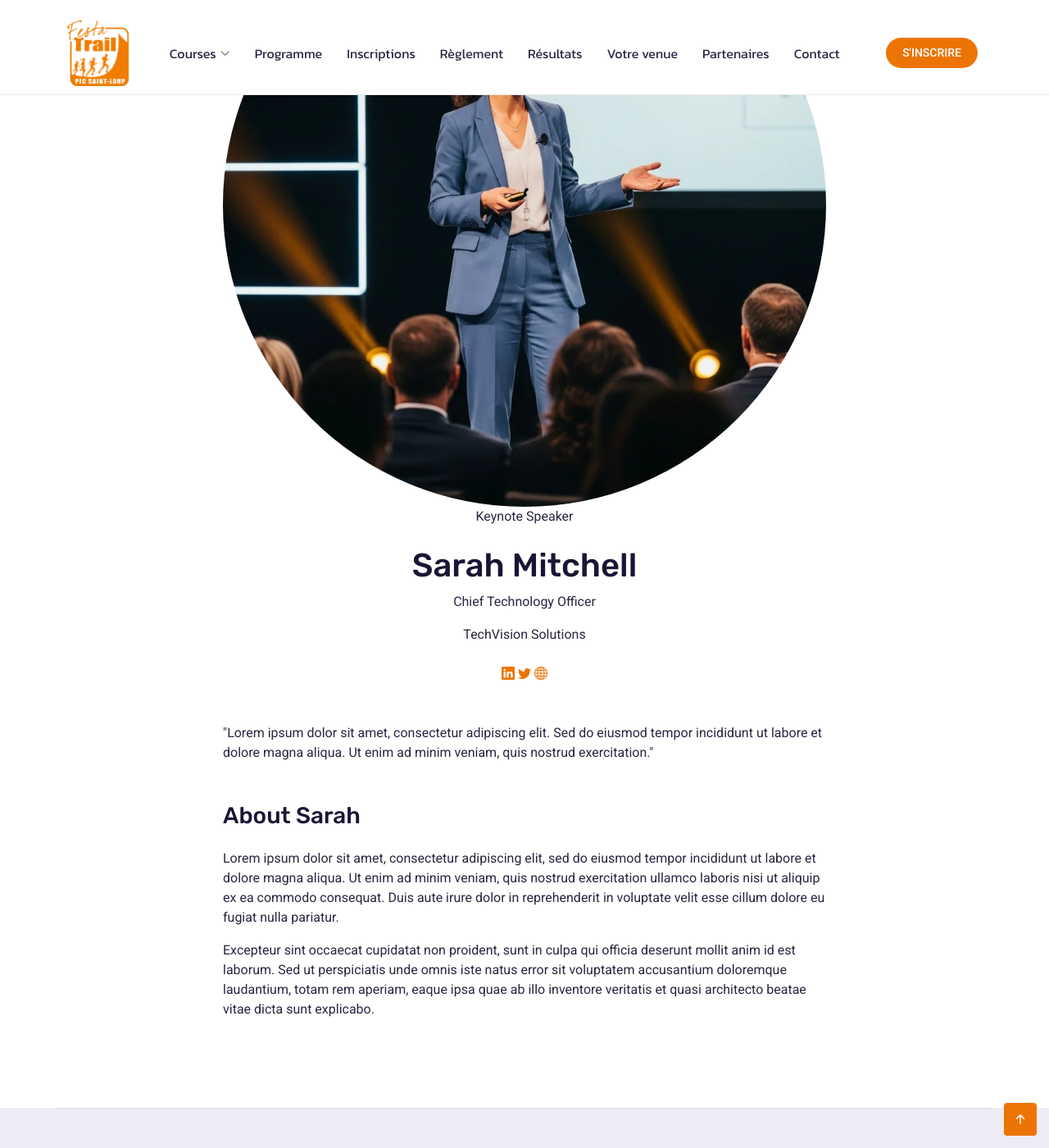
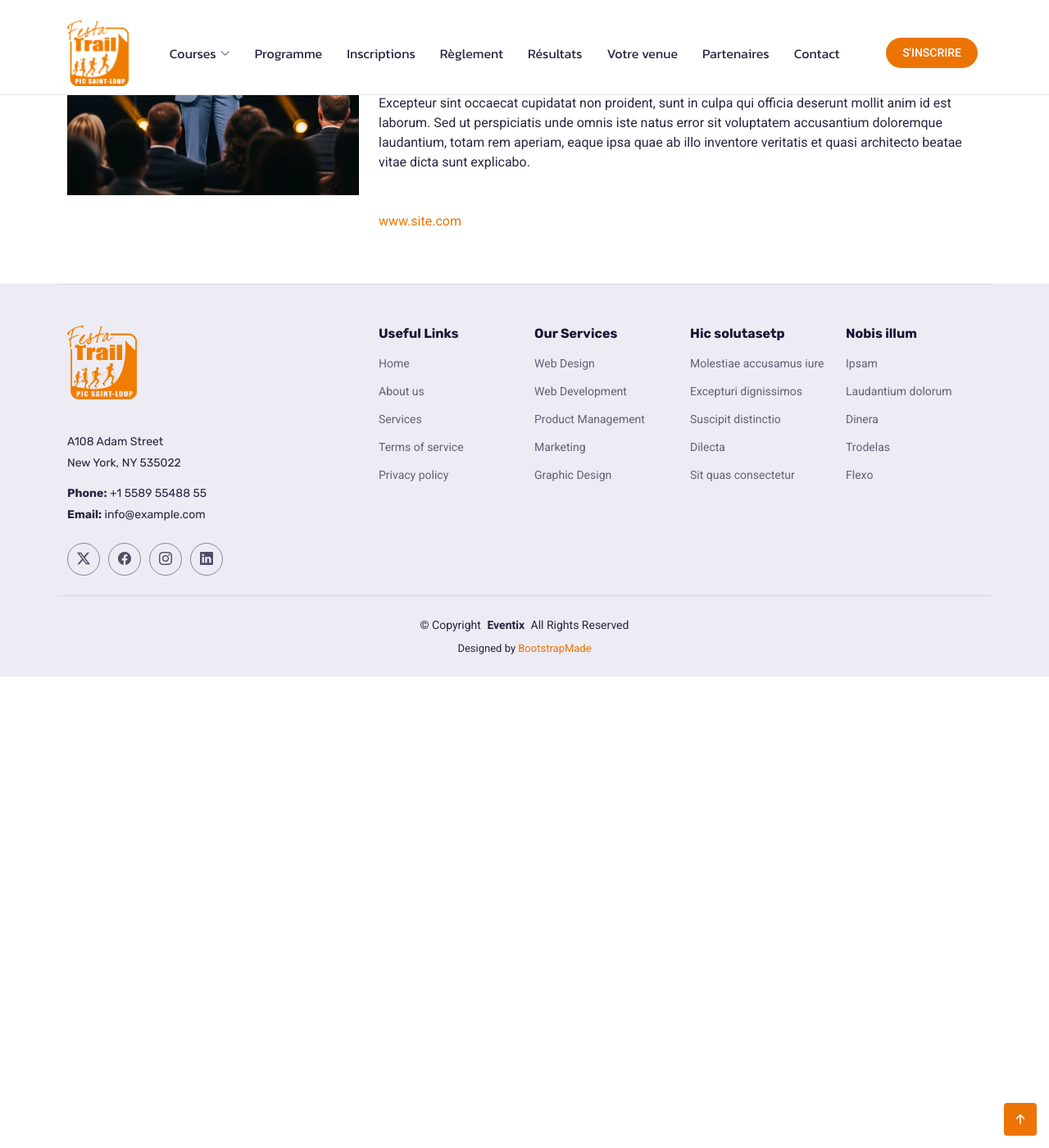
Before and after one commit to festatrail/festatrail.github.io, a Jekyll site: the page built from pages/partenaires.html, in a window 1280 px wide and 1400 px high, scrolled down 644 px. Shown: the whole window at 82% size. Built offline with Jekyll 4.4.1, drawn with Linux system fonts in a browser that asks for light colours; some of the changed text lies outside the part shown.

Commit message:
poc - partenaires

```diff
--- a/pages/partenaires.html
+++ b/pages/partenaires.html
@@ -16,7 +16,7 @@ permalink: /partenaires
         <div class="container">
           <div class="row d-flex justify-content-center text-center">
             <div class="col-lg-8">
-              <h1 class="heading-title">Speaker Details</h1>
+              <h1 class="heading-title">Partenaires</h1>
               <p class="mb-0">
                 Odio et unde deleniti. Deserunt numquam exercitationem. Officiis quo
                 odio sint voluptas consequatur ut a odio voluptatem. Sit dolorum
@@ -31,7 +31,7 @@ permalink: /partenaires
         <div class="container">
           <ol>
             <li><a href="index.html">Home</a></li>
-            <li class="current">Speaker Details</li>
+            <li class="current">Partenaires</li>
           </ol>
         </div>
       </nav>
@@ -43,35 +43,30 @@ permalink: /partenaires
       <div class="container" data-aos="fade-up" data-aos-delay="100">
 
         <div class="row justify-content-center">
-          <div class="col-lg-8">
+          <div class="col-lg-4">
             <div class="speaker-header text-center mb-5" data-aos="fade-up" data-aos-delay="200">
               <div class="speaker-image mb-4">
-                <img src="assets/img/events/speaker-8.webp" alt="Speaker" class="img-fluid rounded-circle">
-                <div class="keynote-badge">Keynote Speaker</div>
+                <img src="assets/img/events/speaker-8.webp" alt="Speaker" class="img-fluid">
               </div>
+            </div>
+
+            </div>
+            <div class="col-lg-8">
+
               <h1 class="speaker-name mb-2">Sarah Mitchell</h1>
               <p class="speaker-title mb-3">Chief Technology Officer</p>
               <div class="company-info">
                 <span class="company-name">TechVision Solutions</span>
               </div>
+
+              <div class="speaker-bio mb-5" data-aos="fade-up" data-aos-delay="400">
+                <p class="bio-text">Lorem ipsum dolor sit amet, consectetur adipiscing elit, sed do eiusmod tempor incididunt ut labore et dolore magna aliqua. Ut enim ad minim veniam, quis nostrud exercitation ullamco laboris nisi ut aliquip ex ea commodo consequat. Duis aute irure dolor in reprehenderit in voluptate velit esse cillum dolore eu fugiat nulla pariatur.</p>
+                <p class="bio-text">Excepteur sint occaecat cupidatat non proident, sunt in culpa qui officia deserunt mollit anim id est laborum. Sed ut perspiciatis unde omnis iste natus error sit voluptatem accusantium doloremque laudantium, totam rem aperiam, eaque ipsa quae ab illo inventore veritatis et quasi architecto beatae vitae dicta sunt explicabo.</p>
+              </div>
+
               <div class="social-links mt-4">
-                <a href="#" class="social-link"><i class="bi bi-linkedin"></i></a>
-                <a href="#" class="social-link"><i class="bi bi-twitter"></i></a>
-                <a href="#" class="social-link"><i class="bi bi-globe"></i></a>
+                <a href="#" class="social-link">www.site.com</a>
               </div>
-            </div>
-
-            <div class="speaker-quote mb-5" data-aos="fade-up" data-aos-delay="300">
-              <blockquote class="quote-content">
-                "Lorem ipsum dolor sit amet, consectetur adipiscing elit. Sed do eiusmod tempor incididunt ut labore et dolore magna aliqua. Ut enim ad minim veniam, quis nostrud exercitation."
-              </blockquote>
-            </div>
-
-            <div class="speaker-bio mb-5" data-aos="fade-up" data-aos-delay="400">
-              <h3 class="bio-title mb-4">About Sarah</h3>
-              <p class="bio-text">Lorem ipsum dolor sit amet, consectetur adipiscing elit, sed do eiusmod tempor incididunt ut labore et dolore magna aliqua. Ut enim ad minim veniam, quis nostrud exercitation ullamco laboris nisi ut aliquip ex ea commodo consequat. Duis aute irure dolor in reprehenderit in voluptate velit esse cillum dolore eu fugiat nulla pariatur.</p>
-              <p class="bio-text">Excepteur sint occaecat cupidatat non proident, sunt in culpa qui officia deserunt mollit anim id est laborum. Sed ut perspiciatis unde omnis iste natus error sit voluptatem accusantium doloremque laudantium, totam rem aperiam, eaque ipsa quae ab illo inventore veritatis et quasi architecto beatae vitae dicta sunt explicabo.</p>
-            </div>
 
           </div>
         </div>
```
